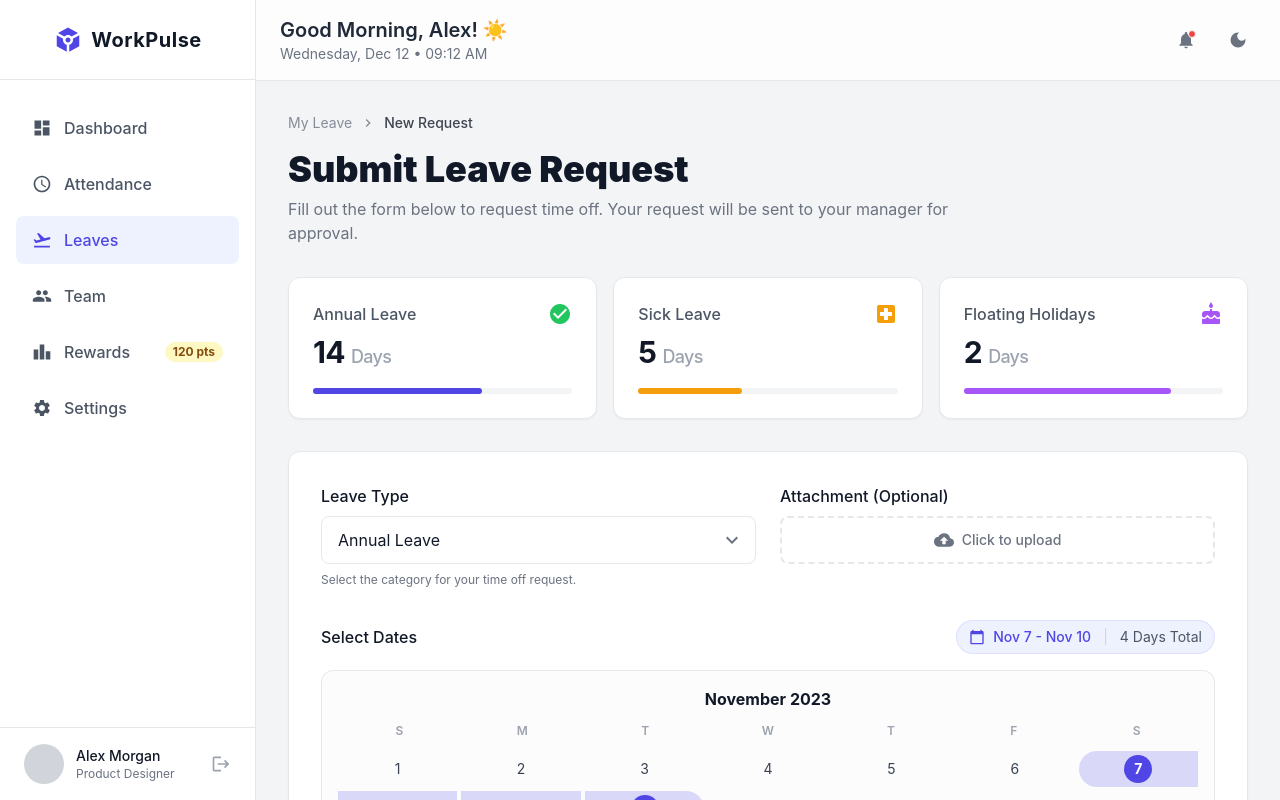
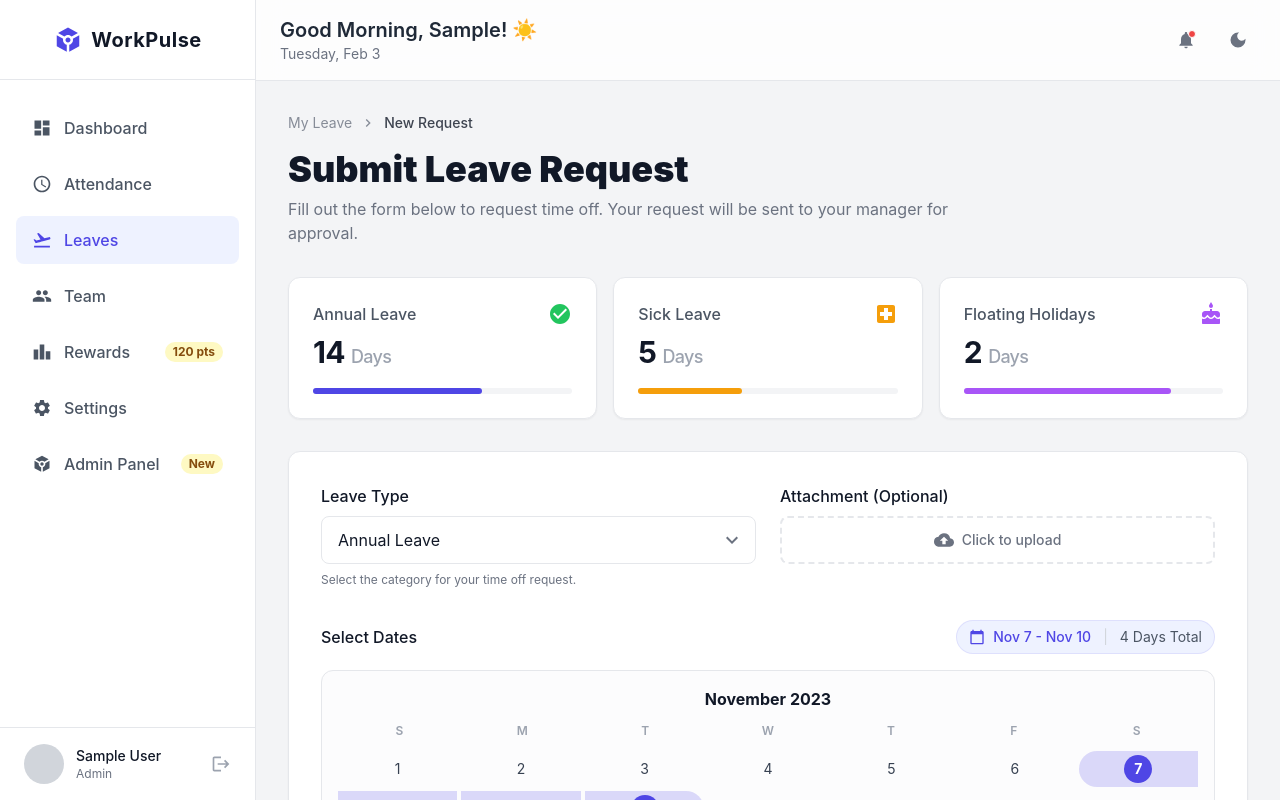
Before and after one commit to add146/absen, a React app in the folder frontend/: page /leaves in a window 1280 px wide. Built offline with nearby package versions, Linux system fonts and the light colour scheme; no server answers; sample sign-in values are in the browser's storage; the HTML template or start-up script is replaced by a standard one.

Commit message:
Fix: Add Admin Panel link in sidebar for admin users

```diff
--- a/frontend/src/components/DashboardLayout.tsx
+++ b/frontend/src/components/DashboardLayout.tsx
@@ -29,6 +29,8 @@ const DashboardLayout: React.FC<DashboardLayoutProps> = ({ children }) => {
         document.documentElement.classList.toggle('dark');
     };
 
+    const user = JSON.parse(localStorage.getItem('user_data') || '{}');
+
     const navItems = [
         { name: 'Dashboard', icon: <MdDashboard />, path: '/dashboard' },
         { name: 'Attendance', icon: <MdSchedule />, path: '/attendance' },
@@ -37,6 +39,10 @@ const DashboardLayout: React.FC<DashboardLayoutProps> = ({ children }) => {
         { name: 'Rewards', icon: <MdLeaderboard />, path: '/rewards', badge: '120 pts' },
         { name: 'Settings', icon: <MdSettings />, path: '/settings' },
     ];
+
+    if (user.role === 'admin') {
+        navItems.push({ name: 'Admin Panel', icon: <MdToken />, path: '/admin/dashboard', badge: 'New' });
+    }
 
     return (
         <div className={`flex h-screen overflow-hidden bg-gray-100 dark:bg-gray-900 text-gray-900 dark:text-gray-100 transition-colors duration-200 font-display ${darkMode ? 'dark' : ''}`}>
@@ -58,8 +64,8 @@ const DashboardLayout: React.FC<DashboardLayoutProps> = ({ children }) => {
                                 key={item.name}
                                 to={item.path}
                                 className={`flex items-center px-4 py-3 rounded-lg transition-colors group ${isActive
-                                        ? 'bg-indigo-50 dark:bg-indigo-900/30 text-primary'
-                                        : 'text-gray-600 dark:text-gray-400 hover:bg-gray-100 dark:hover:bg-gray-700 hover:text-gray-900 dark:hover:text-white'
+                                    ? 'bg-indigo-50 dark:bg-indigo-900/30 text-primary'
+                                    : 'text-gray-600 dark:text-gray-400 hover:bg-gray-100 dark:hover:bg-gray-700 hover:text-gray-900 dark:hover:text-white'
                                     }`}
                             >
                                 <span className={`mr-3 text-xl ${isActive ? 'text-primary' : 'group-hover:text-primary'}`}>{item.icon}</span>
@@ -80,8 +86,8 @@ const DashboardLayout: React.FC<DashboardLayoutProps> = ({ children }) => {
                             {/* Replace with actual image */}
                         </div>
                         <div className="flex-1 min-w-0">
-                            <p className="text-sm font-medium text-gray-900 dark:text-white truncate">Alex Morgan</p>
-                            <p className="text-xs text-gray-500 dark:text-gray-400 truncate">Product Designer</p>
+                            <p className="text-sm font-medium text-gray-900 dark:text-white truncate">{user.name || 'User'}</p>
+                            <p className="text-xs text-gray-500 dark:text-gray-400 truncate capitalize">{user.role || 'Employee'}</p>
                         </div>
                         <button className="text-gray-400 hover:text-gray-600 dark:hover:text-gray-200">
                             <MdLogout className="text-xl" />
@@ -104,8 +110,8 @@ const DashboardLayout: React.FC<DashboardLayoutProps> = ({ children }) => {
                     </div>
 
                     <div className="hidden md:block">
-                        <h2 className="text-xl font-semibold text-gray-800 dark:text-white">Good Morning, Alex! ☀️</h2>
-                        <p className="text-sm text-gray-500 dark:text-gray-400">Wednesday, Dec 12 • 09:12 AM</p>
+                        <h2 className="text-xl font-semibold text-gray-800 dark:text-white">Good Morning, {user.name?.split(' ')[0] || 'User'}! ☀️</h2>
+                        <p className="text-sm text-gray-500 dark:text-gray-400">{new Date().toLocaleDateString('en-US', { weekday: 'long', month: 'short', day: 'numeric' })}</p>
                     </div>
 
                     <div className="flex items-center gap-4">
```
